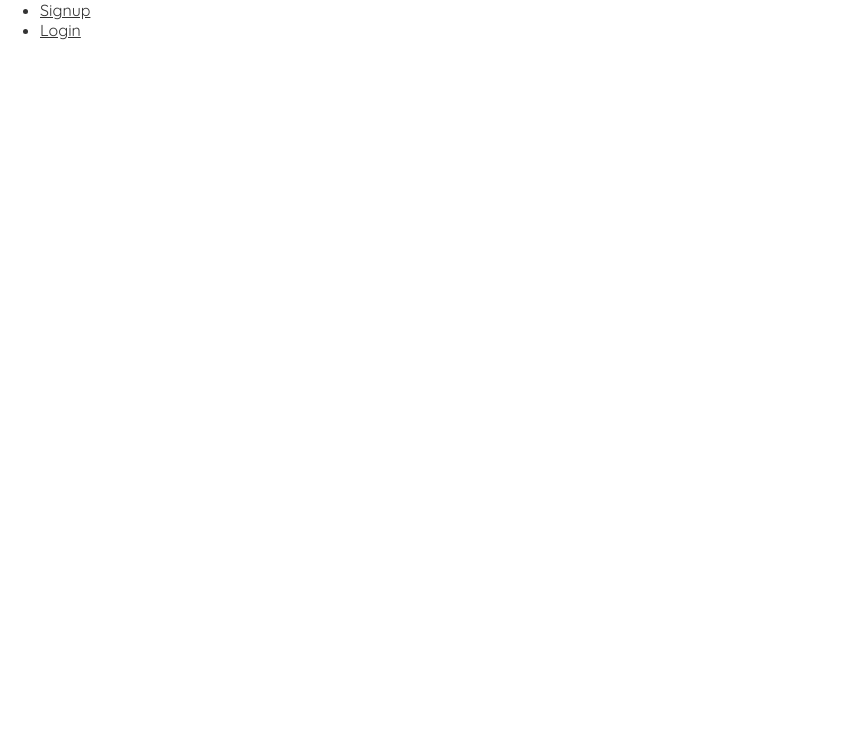
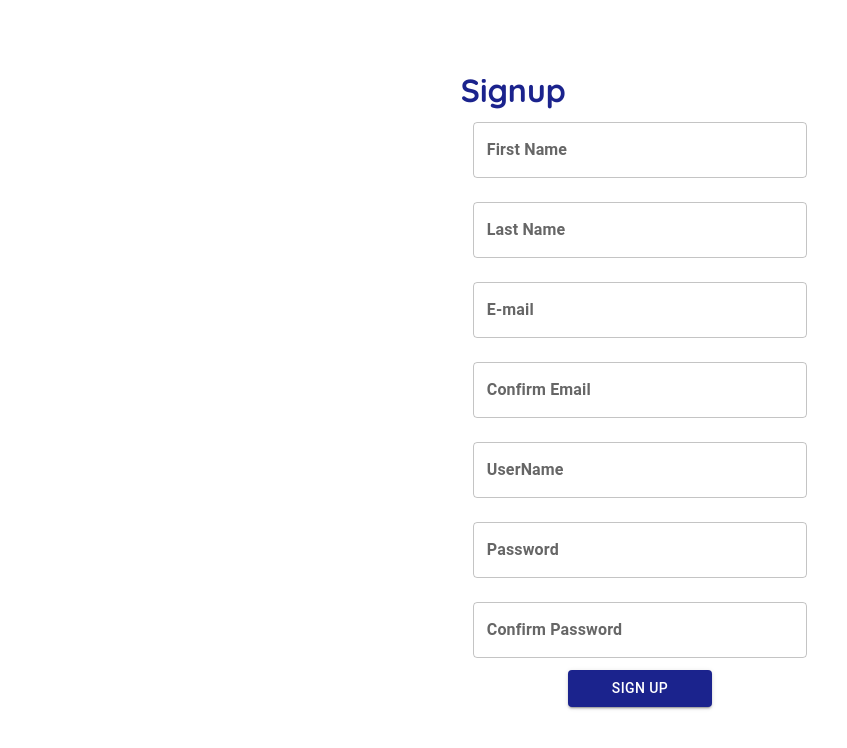
Before and after one commit to manipriyan7798/Form, a React (Create React App) app: page / in a window 1280 px wide. Shown: the top 748 px of the page, without its empty margins (0-847 px from the left). Built offline with nearby package versions, Linux system fonts and the light colour scheme.

Commit message:
started adding password validations

```diff
--- a/src/App.js
+++ b/src/App.js
@@ -7,7 +7,7 @@ function App() {
   return (
     <BrowserRouter>
       <div>
-        <Navbar />
+        <Signup />
         {/* <Login /> */}
         {/* <Signup /> */}
       </div>
--- a/src/Components/Signup/Signup.js
+++ b/src/Components/Signup/Signup.js
@@ -20,6 +20,13 @@ const Signup = () => {
       );
     } else {
       alert("password confirm password doesn't match");
+    }
+
+    // Password validation
+    if (password.length <= 6 && password) {
+      console.log("strong password");
+    } else {
+      alert("password isn't strong");
     }
   };
 
```
